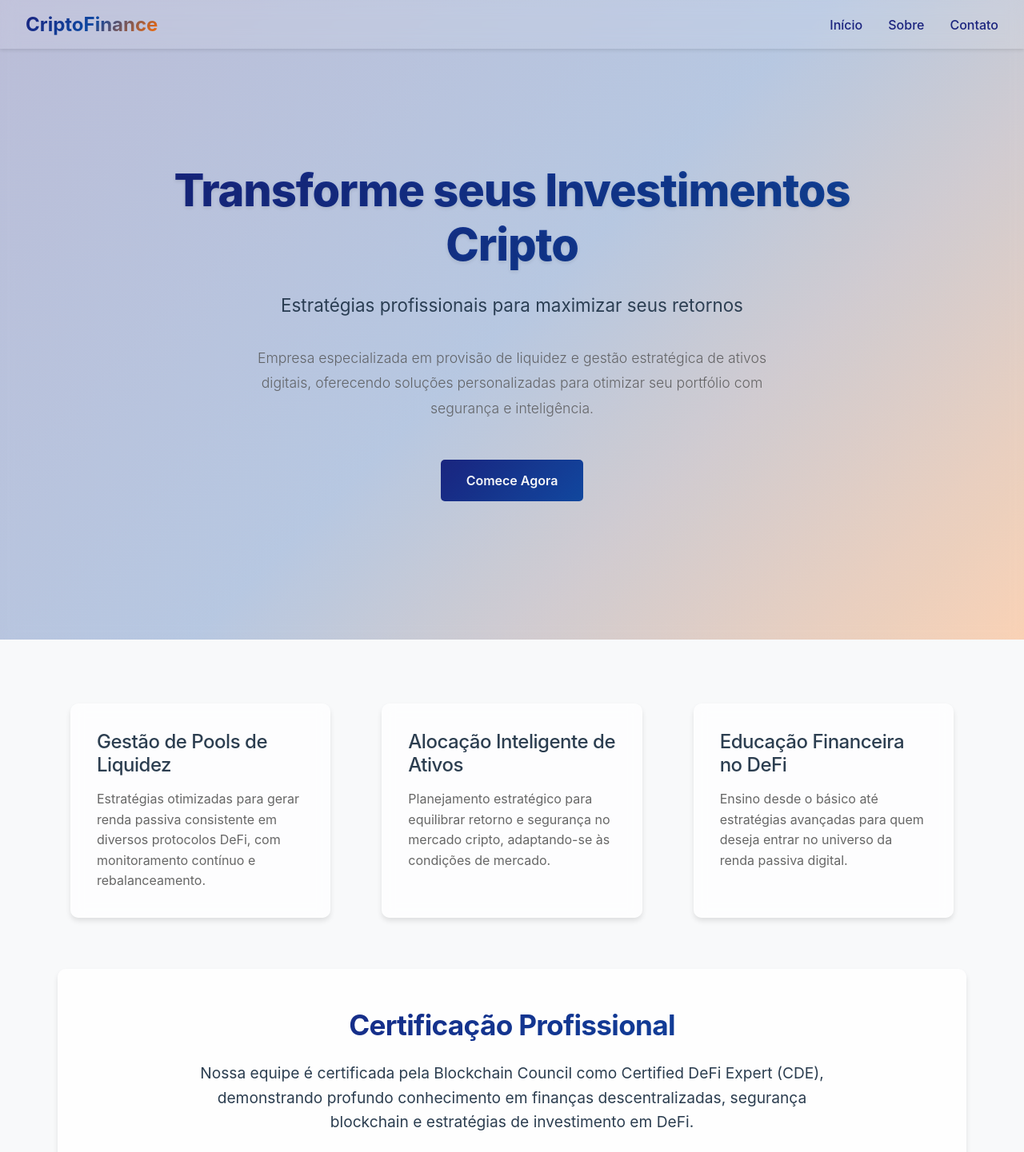
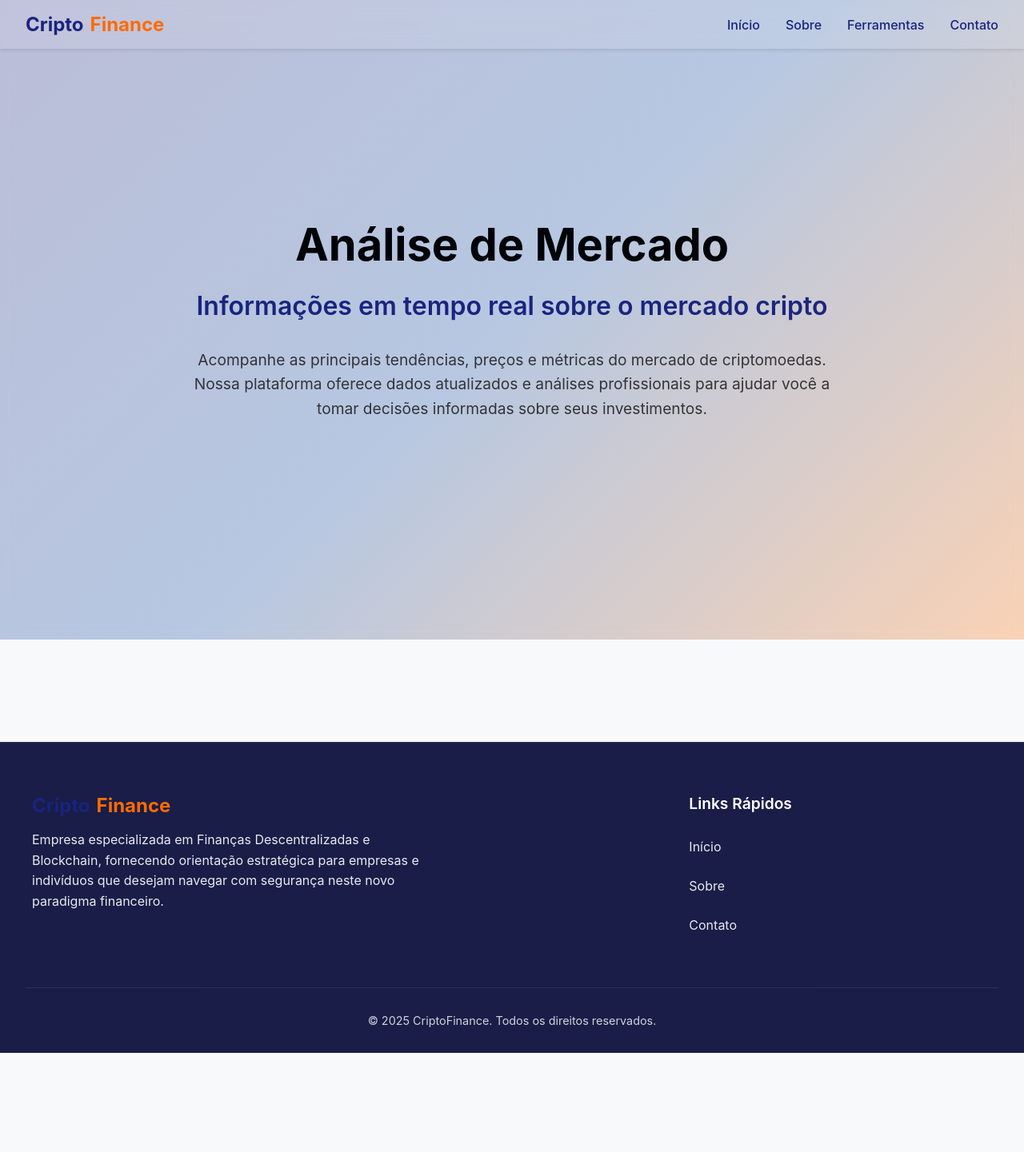
Before and after one commit to ciceroalvespro/criptofinance, a React (Create React App) app: page /mercado in a window 1280 px wide. Shown: the top 1441 px of the page at 80% size. After the commit the page ends 1317 px from the top, so only its background shows below. Built offline with nearby package versions, Linux system fonts and the light colour scheme.

Commit message:
feat: implementa navegação suave e página de mercado - Adiciona rolagem suave para todas as seções - Cria página de mercado - Atualiza navbar com dropdown de ferramentas - Implementa redirecionamentos entre páginas

```diff
--- a/src/App.tsx
+++ b/src/App.tsx
@@ -1,5 +1,7 @@
 import React from 'react';
+import { BrowserRouter as Router, Route, Routes } from 'react-router-dom';
 import HomePage from './components/HomePage';
+import MarketPage from './components/MarketPage';
 import { createGlobalStyle } from 'styled-components';
 
 const GlobalStyle = createGlobalStyle`
@@ -19,40 +21,18 @@ const GlobalStyle = createGlobalStyle`
     color: #1a237e;
     font-feature-settings: "rlig" 1, "calt" 1;
   }
-
-  h1, h2, h3, h4, h5, h6 {
-    font-weight: 500;
-    letter-spacing: -0.02em;
-  }
-
-  .glass {
-    background: rgba(255, 255, 255, 0.1);
-    backdrop-filter: blur(16px);
-    -webkit-backdrop-filter: blur(16px);
-    border: 1px solid rgba(255, 255, 255, 0.2);
-  }
-
-  .glass-card {
-    background: rgba(255, 255, 255, 0.7);
-    backdrop-filter: blur(8px);
-    -webkit-backdrop-filter: blur(8px);
-    border: 1px solid rgba(255, 255, 255, 0.2);
-    box-shadow: 0 4px 6px rgba(0, 0, 0, 0.1);
-  }
-
-  .glass-dark {
-    background: rgba(26, 35, 126, 0.7);
-    backdrop-filter: blur(8px);
-    -webkit-backdrop-filter: blur(8px);
-    border: 1px solid rgba(255, 255, 255, 0.1);
-  }
 `;
 
 function App() {
   return (
     <>
       <GlobalStyle />
-      <HomePage />
+      <Router>
+        <Routes>
+          <Route path="/" element={<HomePage />} />
+          <Route path="/mercado" element={<MarketPage />} />
+        </Routes>
+      </Router>
     </>
   );
 }
--- a/src/components/HomePage.tsx
+++ b/src/components/HomePage.tsx
@@ -69,57 +69,57 @@ const HeroContent = styled.div`
 
 const HeroTitle = styled.h1`
   font-size: 3.5rem;
-  font-weight: 800;
+  font-weight: 700;
+  margin-bottom: 1.5rem;
+  text-align: center;
   line-height: 1.2;
+  color: #000000;
+`;
+
+const HeroSubtitle = styled.h2`
+  font-size: 4rem;
+  font-weight: 700;
   margin-bottom: 1.5rem;
-  background: linear-gradient(135deg, #1a237e 0%, #0d47a1 100%);
+  text-align: center;
+  line-height: 1.2;
+  background: linear-gradient(135deg, #1976d2 0%, #0d47a1 100%);
   -webkit-background-clip: text;
   -webkit-text-fill-color: transparent;
-  text-shadow: 0 2px 4px rgba(0, 0, 0, 0.1);
-
-  @media (max-width: 768px) {
-    font-size: 2.5rem;
-  }
-`;
-
-const HeroSubtitle = styled.p`
-  font-size: 1.4rem;
-  color: #2c3e50;
-  line-height: 1.6;
-  margin-bottom: 2rem;
-  max-width: 800px;
-  margin-left: auto;
-  margin-right: auto;
-  font-weight: 400;
 `;
 
 const HeroDescription = styled.p`
-  font-size: 1.1rem;
-  color: #666;
-  line-height: 1.8;
-  margin-bottom: 3rem;
-  max-width: 700px;
-  margin-left: auto;
-  margin-right: auto;
-  font-weight: 300;
+  font-size: 1.2rem;
+  color: #333;
+  margin-bottom: 2rem;
+  text-align: center;
+  max-width: 600px;
+  line-height: 1.6;
 `;
 
 const HeroButton = styled.a`
   background: linear-gradient(135deg, #1a237e 0%, #0d47a1 100%);
   color: white;
-  padding: 1rem 2rem;
+  padding: 1.2rem 3rem;
   border: none;
-  border-radius: 5px;
-  font-size: 1rem;
-  font-weight: 600;
+  border-radius: 25px;
+  font-size: 1.2rem;
+  font-weight: 700;
   cursor: pointer;
-  transition: transform 0.3s ease, box-shadow 0.3s ease;
+  transition: all 0.3s ease;
   text-decoration: none;
   display: inline-block;
+  margin-top: 2rem;
+  box-shadow: 0 4px 15px rgba(26, 35, 126, 0.3);
+  position: relative;
+  z-index: 10;
 
   &:hover {
-    transform: translateY(-2px);
-    box-shadow: 0 4px 8px rgba(26, 35, 126, 0.2);
+    transform: translateY(-3px);
+    box-shadow: 0 6px 20px rgba(26, 35, 126, 0.4);
+  }
+
+  &:active {
+    transform: translateY(-1px);
   }
 `;
 
@@ -208,14 +208,16 @@ const CompanyInfo = styled.div`
   max-width: 500px;
 `;
 
-const CompanyName = styled.h3`
-  font-size: 1.8rem;
+const CompanyName = styled.div`
+  font-size: 1.5rem;
+  font-weight: bold;
   margin-bottom: 1rem;
-  font-weight: 600;
-  background: linear-gradient(135deg, #1a237e 0%, #0d47a1 50%, #ff6b00 100%);
-  -webkit-background-clip: text;
-  -webkit-text-fill-color: transparent;
-  text-shadow: 0 2px 4px rgba(0, 0, 0, 0.1);
+  display: flex;
+  gap: 0.5rem;
+`;
+
+const LogoPart = styled.span<{ color: string }>`
+  color: ${props => props.color};
 `;
 
 const CompanyDescription = styled.p`
@@ -404,35 +406,30 @@ const HomePage: React.FC = () => {
     }
   };
 
+  const handleScrollToContact = (e: React.MouseEvent<HTMLAnchorElement>) => {
+    e.preventDefault();
+    const section = document.getElementById('contato');
+    if (section) {
+      const yOffset = -80;
+      const y = section.getBoundingClientRect().top + window.pageYOffset + yOffset;
+      window.scrollTo({ top: y, behavior: 'smooth' });
+    }
+  };
+
   return (
     <div>
       <Navbar />
       <HeroSection>
         <HeroContent>
-          <HeroTitle>
-            Transforme seus Investimentos Cripto
-          </HeroTitle>
-          <HeroSubtitle>
-            Estratégias profissionais para maximizar seus retornos
-          </HeroSubtitle>
+          <HeroTitle>Transforme seus</HeroTitle>
+          <HeroSubtitle>Investimentos Cripto</HeroSubtitle>
+          <HeroTitle>com estratégias</HeroTitle>
+          <HeroTitle>profissionais</HeroTitle>
           <HeroDescription>
             Empresa especializada em provisão de liquidez e gestão estratégica de ativos digitais,
-            oferecendo soluções personalizadas para otimizar seu portfólio com segurança e inteligência.
+            oferecendo soluções personalizadas para maximizar seus retornos no mercado cripto.
           </HeroDescription>
-          <HeroButton
-            href="#contato"
-            onClick={(e) => {
-              e.preventDefault();
-              const section = document.getElementById('contato');
-              if (section) {
-                const yOffset = -80;
-                const y = section.getBoundingClientRect().top + window.pageYOffset + yOffset;
-                window.scrollTo({ top: y, behavior: 'smooth' });
-              }
-            }}
-          >
-            Comece Agora
-          </HeroButton>
+          <HeroButton href="#contato" onClick={handleScrollToContact}>Comece Agora</HeroButton>
         </HeroContent>
       </HeroSection>
 
@@ -484,7 +481,10 @@ const HomePage: React.FC = () => {
       <Footer>
         <FooterContent>
           <CompanyInfo>
-            <CompanyName>CriptoFinance</CompanyName>
+            <CompanyName>
+              <LogoPart color="#1a237e">Cripto</LogoPart>
+              <LogoPart color="#ff6b00">Finance</LogoPart>
+            </CompanyName>
             <CompanyDescription>
               Empresa especializada em Finanças Descentralizadas e Blockchain, fornecendo orientação estratégica para empresas e indivíduos que desejam navegar com segurança neste novo paradigma financeiro.
             </CompanyDescription>
--- /dev/null
+++ b/src/components/MarketPage.tsx
@@ -0,0 +1,255 @@
+import React from 'react';
+import styled from 'styled-components';
+import { Link } from 'react-router-dom';
+import Navbar from './Navbar';
+import { FaInstagram, FaTwitter, FaGithub } from 'react-icons/fa';
+
+const Container = styled.div`
+  max-width: 1200px;
+  margin: 0 auto;
+  padding: 2rem;
+  position: relative;
+  z-index: 1;
+
+  &::before {
+    content: '';
+    position: fixed;
+    top: 0;
+    left: 0;
+    right: 0;
+    bottom: 0;
+    background: linear-gradient(135deg,
+      rgba(26, 35, 126, 0.05) 0%,
+      rgba(13, 71, 161, 0.05) 50%,
+      rgba(255, 107, 0, 0.05) 100%
+    );
+    z-index: -1;
+  }
+`;
+
+const MarketSection = styled.section`
+  min-height: 100vh;
+  display: flex;
+  align-items: center;
+  justify-content: center;
+  text-align: center;
+  padding: 6rem 2rem 4rem;
+  background: linear-gradient(135deg,
+    rgba(26, 35, 126, 0.1) 0%,
+    rgba(13, 71, 161, 0.1) 50%,
+    rgba(255, 107, 0, 0.1) 100%
+  );
+  position: relative;
+  overflow: hidden;
+  backdrop-filter: blur(8px);
+  -webkit-backdrop-filter: blur(8px);
+
+  &::before {
+    content: '';
+    position: absolute;
+    top: 0;
+    left: 0;
+    right: 0;
+    bottom: 0;
+    background: linear-gradient(135deg,
+      rgba(26, 35, 126, 0.15) 0%,
+      rgba(13, 71, 161, 0.15) 50%,
+      rgba(255, 107, 0, 0.15) 100%
+    );
+    z-index: 1;
+  }
+`;
+
+const MarketContent = styled.div`
+  max-width: 1000px;
+  margin: 0 auto;
+  position: relative;
+  z-index: 2;
+`;
+
+const MarketTitle = styled.h1`
+  font-size: 3.5rem;
+  font-weight: 700;
+  margin-bottom: 1.5rem;
+  text-align: center;
+  line-height: 1.2;
+  color: #000000;
+`;
+
+const MarketSubtitle = styled.h2`
+  font-size: 2rem;
+  font-weight: 600;
+  margin-bottom: 2rem;
+  text-align: center;
+  line-height: 1.2;
+  color: #1a237e;
+`;
+
+const MarketDescription = styled.p`
+  font-size: 1.2rem;
+  color: #333;
+  margin-bottom: 2rem;
+  text-align: center;
+  max-width: 800px;
+  line-height: 1.6;
+`;
+
+const Footer = styled.footer`
+  background: rgba(13, 17, 62, 0.95);
+  backdrop-filter: blur(8px);
+  -webkit-backdrop-filter: blur(8px);
+  border-top: 1px solid rgba(255, 255, 255, 0.1);
+  color: white;
+  margin-top: 4rem;
+  width: 100%;
+  padding: 4rem 2rem 2rem;
+`;
+
+const FooterContent = styled.div`
+  max-width: 1200px;
+  margin: 0 auto;
+  display: grid;
+  grid-template-columns: 2fr 1fr;
+  gap: 4rem;
+  margin-bottom: 3rem;
+
+  @media (max-width: 768px) {
+    grid-template-columns: 1fr;
+    gap: 2rem;
+  }
+`;
+
+const CompanyInfo = styled.div`
+  max-width: 500px;
+`;
+
+const CompanyName = styled.div`
+  font-size: 1.5rem;
+  font-weight: bold;
+  margin-bottom: 1rem;
+  display: flex;
+  gap: 0.5rem;
+`;
+
+const LogoPart = styled.span<{ color: string }>`
+  color: ${props => props.color};
+`;
+
+const CompanyDescription = styled.p`
+  line-height: 1.6;
+  opacity: 0.9;
+`;
+
+const QuickLinks = styled.div`
+  display: flex;
+  flex-direction: column;
+`;
+
+const QuickLinksTitle = styled.h4`
+  font-size: 1.2rem;
+  margin-bottom: 1.5rem;
+  font-weight: 600;
+`;
+
+const LinkList = styled.ul`
+  list-style: none;
+  padding: 0;
+`;
+
+const LinkItem = styled.li`
+  margin-bottom: 0.8rem;
+`;
+
+const StyledLink = styled(Link)`
+  color: white;
+  text-decoration: none;
+  opacity: 0.9;
+  transition: opacity 0.3s ease;
+  cursor: pointer;
+  display: inline-block;
+  padding: 0.5rem 0;
+
+  &:hover {
+    opacity: 1;
+    transform: translateX(5px);
+  }
+`;
+
+const Copyright = styled.div`
+  text-align: center;
+  padding-top: 2rem;
+  border-top: 1px solid rgba(255, 255, 255, 0.1);
+  font-size: 0.9rem;
+  opacity: 0.8;
+`;
+
+const MarketPage: React.FC = () => {
+  const handleScrollToTop = (e: React.MouseEvent<HTMLAnchorElement>) => {
+    e.preventDefault();
+    window.scrollTo({ top: 0, behavior: 'smooth' });
+  };
+
+  const handleScroll = (e: React.MouseEvent<HTMLAnchorElement>, sectionId: string) => {
+    e.preventDefault();
+    const section = document.getElementById(sectionId);
+    if (section) {
+      const yOffset = -80;
+      const y = section.getBoundingClientRect().top + window.pageYOffset + yOffset;
+      window.scrollTo({ top: y, behavior: 'smooth' });
+    }
+  };
+
+  return (
+    <div>
+      <Navbar />
+      <MarketSection>
+        <MarketContent>
+          <MarketTitle>Análise de Mercado</MarketTitle>
+          <MarketSubtitle>Informações em tempo real sobre o mercado cripto</MarketSubtitle>
+          <MarketDescription>
+            Acompanhe as principais tendências, preços e métricas do mercado de criptomoedas.
+            Nossa plataforma oferece dados atualizados e análises profissionais para ajudar você
+            a tomar decisões informadas sobre seus investimentos.
+          </MarketDescription>
+        </MarketContent>
+      </MarketSection>
+
+      <Container>
+        {/* Aqui você pode adicionar os componentes de análise de mercado */}
+      </Container>
+
+      <Footer>
+        <FooterContent>
+          <CompanyInfo>
+            <CompanyName>
+              <LogoPart color="#1a237e">Cripto</LogoPart>
+              <LogoPart color="#ff6b00">Finance</LogoPart>
+            </CompanyName>
+            <CompanyDescription>
+              Empresa especializada em Finanças Descentralizadas e Blockchain, fornecendo orientação estratégica para empresas e indivíduos que desejam navegar com segurança neste novo paradigma financeiro.
+            </CompanyDescription>
+          </CompanyInfo>
+          <QuickLinks>
+            <QuickLinksTitle>Links Rápidos</QuickLinksTitle>
+            <LinkList>
+              <LinkItem>
+                <StyledLink to="/">Início</StyledLink>
+              </LinkItem>
+              <LinkItem>
+                <StyledLink to="/#servicos">Sobre</StyledLink>
+              </LinkItem>
+              <LinkItem>
+                <StyledLink to="/#contato">Contato</StyledLink>
+              </LinkItem>
+            </LinkList>
+          </QuickLinks>
+        </FooterContent>
+        <Copyright>
+          © 2025 CriptoFinance. Todos os direitos reservados.
+        </Copyright>
+      </Footer>
+    </div>
+  );
+};
+
+export default MarketPage;
--- a/src/components/Navbar.tsx
+++ b/src/components/Navbar.tsx
@@ -1,14 +1,15 @@
-import React from 'react';
+import React, { useState, useEffect, useRef } from 'react';
 import styled from 'styled-components';
+import { Link, useLocation } from 'react-router-dom';
 
 const NavContainer = styled.nav`
+  display: flex;
+  justify-content: space-between;
+  align-items: center;
+  padding: 1rem 2rem;
   background: rgba(255, 255, 255, 0.1);
   backdrop-filter: blur(10px);
   -webkit-backdrop-filter: blur(10px);
-  padding: 1rem 2rem;
-  display: flex;
-  justify-content: space-between;
-  align-items: center;
   position: fixed;
   top: 0;
   left: 0;
@@ -26,9 +27,12 @@ const Logo = styled.div`
 `;
 
 const LogoText = styled.span`
-  background: linear-gradient(135deg, #1a237e 0%, #0d47a1 50%, #ff6b00 100%);
-  -webkit-background-clip: text;
-  -webkit-text-fill-color: transparent;
+  display: flex;
+  gap: 0.5rem;
+`;
+
+const LogoPart = styled.span<{ color: string }>`
+  color: ${props => props.color};
 `;
 
 const NavLinks = styled.div`
@@ -37,19 +41,70 @@ const NavLinks = styled.div`
   align-items: center;
 `;
 
-const NavLink = styled.a`
+const NavLink = styled(Link)`
   color: #1a237e;
   text-decoration: none;
   font-size: 1rem;
   font-weight: 500;
   transition: opacity 0.3s ease;
+  cursor: pointer;
 
   &:hover {
     opacity: 0.8;
   }
 `;
 
+const DropdownContainer = styled.div`
+  position: relative;
+  display: inline-block;
+`;
+
+const DropdownContent = styled.div<{ isOpen: boolean }>`
+  display: ${props => props.isOpen ? 'block' : 'none'};
+  position: absolute;
+  background: rgba(255, 255, 255, 0.95);
+  backdrop-filter: blur(10px);
+  -webkit-backdrop-filter: blur(10px);
+  min-width: 160px;
+  box-shadow: 0 8px 16px rgba(0, 0, 0, 0.1);
+  border-radius: 8px;
+  z-index: 1001;
+  top: 100%;
+  left: 0;
+  margin-top: 0.5rem;
+`;
+
+const DropdownItem = styled(Link)`
+  color: #1a237e;
+  padding: 12px 16px;
+  text-decoration: none;
+  display: block;
+  font-size: 0.95rem;
+  transition: background-color 0.3s ease;
+
+  &:hover {
+    background-color: rgba(26, 35, 126, 0.1);
+  }
+`;
+
 const Navbar: React.FC = () => {
+  const [isDropdownOpen, setIsDropdownOpen] = useState(false);
+  const dropdownRef = useRef<HTMLDivElement>(null);
+  const location = useLocation();
+
+  useEffect(() => {
+    const handleClickOutside = (event: MouseEvent) => {
+      if (dropdownRef.current && !dropdownRef.current.contains(event.target as Node)) {
+        setIsDropdownOpen(false);
+      }
+    };
+
+    document.addEventListener('mousedown', handleClickOutside);
+    return () => {
+      document.removeEventListener('mousedown', handleClickOutside);
+    };
+  }, []);
+
   const handleScroll = (e: React.MouseEvent<HTMLAnchorElement>, sectionId: string) => {
     e.preventDefault();
     const section = document.getElementById(sectionId);
@@ -65,15 +120,58 @@ const Navbar: React.FC = () => {
     window.scrollTo({ top: 0, behavior: 'smooth' });
   };
 
+  const toggleDropdown = (e: React.MouseEvent) => {
+    e.stopPropagation();
+    setIsDropdownOpen(!isDropdownOpen);
+  };
+
+  const handleSobreClick = (e: React.MouseEvent<HTMLAnchorElement>) => {
+    e.preventDefault();
+    if (location.pathname === '/') {
+      handleScroll(e, 'servicos');
+    } else {
+      window.location.href = '/#servicos';
+    }
+  };
+
+  const handleInicioClick = (e: React.MouseEvent<HTMLAnchorElement>) => {
+    e.preventDefault();
+    if (location.pathname === '/') {
+      handleScrollToTop(e);
+    } else {
+      window.location.href = '/';
+    }
+  };
+
+  const handleContatoClick = (e: React.MouseEvent<HTMLAnchorElement>) => {
+    e.preventDefault();
+    if (location.pathname === '/') {
+      handleScroll(e, 'contato');
+    } else {
+      window.location.href = '/#contato';
+    }
+  };
+
   return (
     <NavContainer>
       <Logo>
-        <LogoText>CriptoFinance</LogoText>
+        <LogoText>
+          <LogoPart color="#1a237e">Cripto</LogoPart>
+          <LogoPart color="#ff6b00">Finance</LogoPart>
+        </LogoText>
       </Logo>
       <NavLinks>
-        <NavLink href="#inicio" onClick={handleScrollToTop}>Início</NavLink>
-        <NavLink href="#servicos" onClick={(e) => handleScroll(e, 'servicos')}>Sobre</NavLink>
-        <NavLink href="#contato" onClick={(e) => handleScroll(e, 'contato')}>Contato</NavLink>
+        <NavLink to="/" onClick={handleInicioClick}>Início</NavLink>
+        <NavLink to="/#servicos" onClick={handleSobreClick}>Sobre</NavLink>
+        <DropdownContainer ref={dropdownRef}>
+          <NavLink to="#" onClick={toggleDropdown}>Ferramentas</NavLink>
+          <DropdownContent isOpen={isDropdownOpen}>
+            <DropdownItem to="/mercado">Mercado</DropdownItem>
+            <DropdownItem to="/#portfolio">Portfólio</DropdownItem>
+            <DropdownItem to="/#dados-onchain">Dados Onchain</DropdownItem>
+          </DropdownContent>
+        </DropdownContainer>
+        <NavLink to="/#contato" onClick={handleContatoClick}>Contato</NavLink>
       </NavLinks>
     </NavContainer>
   );
```
Also changed, not shown: public/index.html (+4 -4 lines), public/logo.svg (added), public/manifest.json.
